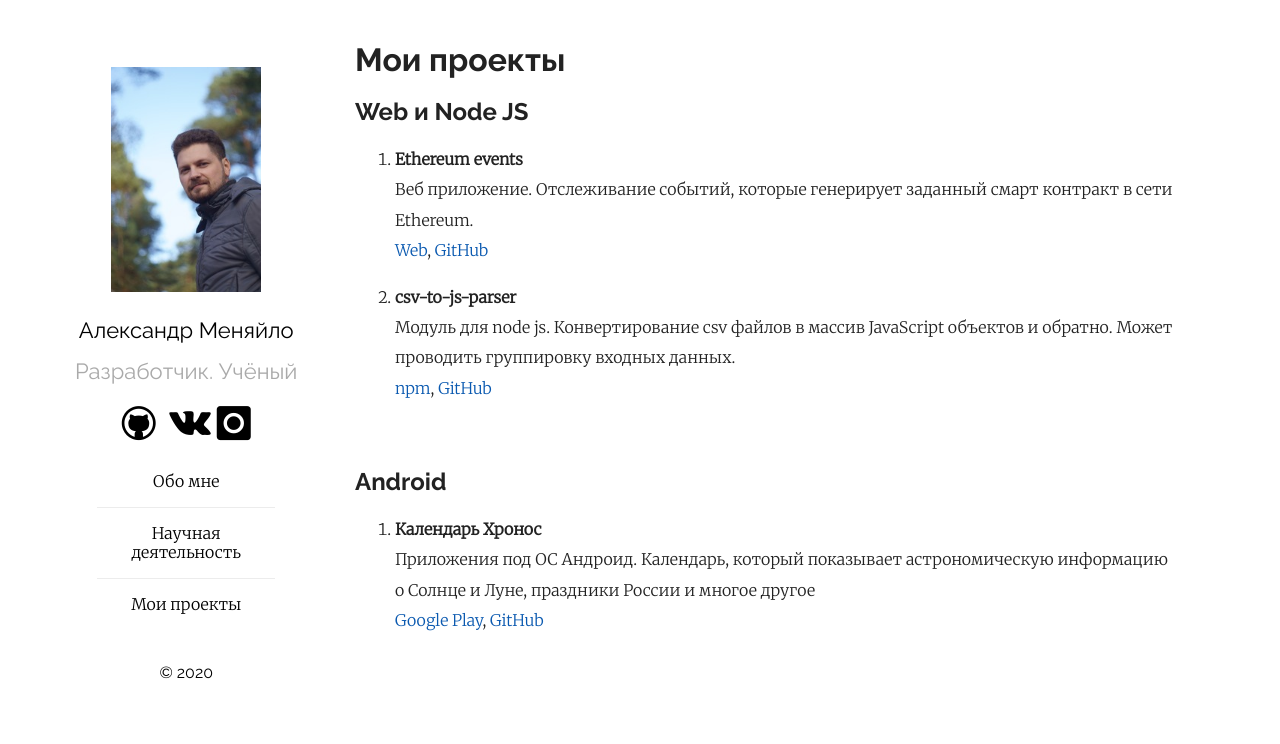
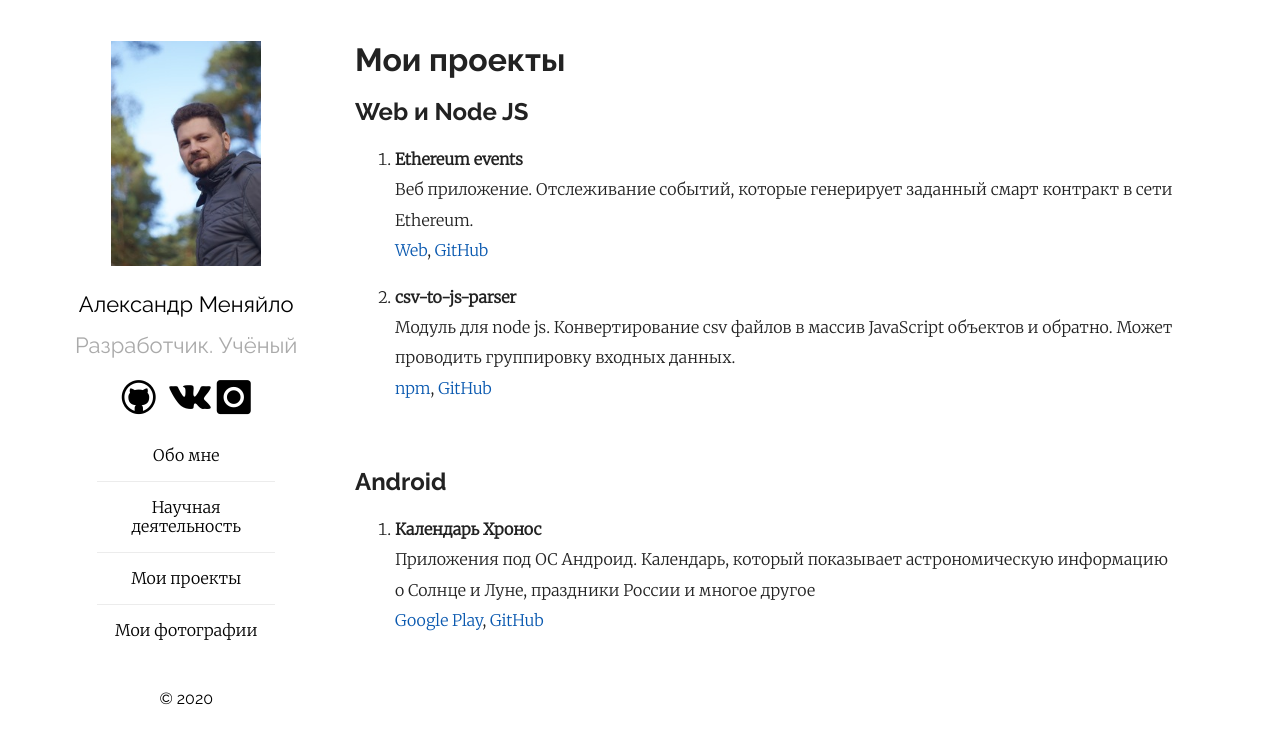
Before and after one commit to Mendeo/mendeo.github.io, a Jekyll site: the page built from projects.md, in a window 1280 px wide. Shown: the top 744 px of the page. Built offline with Jekyll 4.4.1, drawn with Linux system fonts in a browser that asks for light colours; our own code applies the rules of GitHub Pages for plain Markdown files.

Commit message:
Исправил опечатку в ссылке

```diff
--- a/_config.yml
+++ b/_config.yml
@@ -37,6 +37,8 @@ plainwhite:
       url: "/scientist.html"
     - title: Мои проекты
       url: "/projects.html"
+    - title: Мои фотографии
+      url: "/photo.html"
 
   # generate social links in footer
   social_links:
--- a/projects.md
+++ b/projects.md
@@ -5,7 +5,7 @@ layout: page
 ## Web и Node JS
 1. **Ethereum events**<br>
 Веб приложение. Отслеживание событий, которые генерирует заданный смарт контракт в сети Ethereum.<br>
-[Web](https://ethererum-events.com), [GitHub](https://github.com/Mendeo/ethereum-events)
+[Web](https://ethereum-events.com), [GitHub](https://github.com/Mendeo/ethereum-events)
 
 1. **csv-to-js-parser**<br>
 Модуль для node js. Конвертирование csv файлов в массив JavaScript объектов и обратно. Может проводить группировку входных данных.<br>
```
